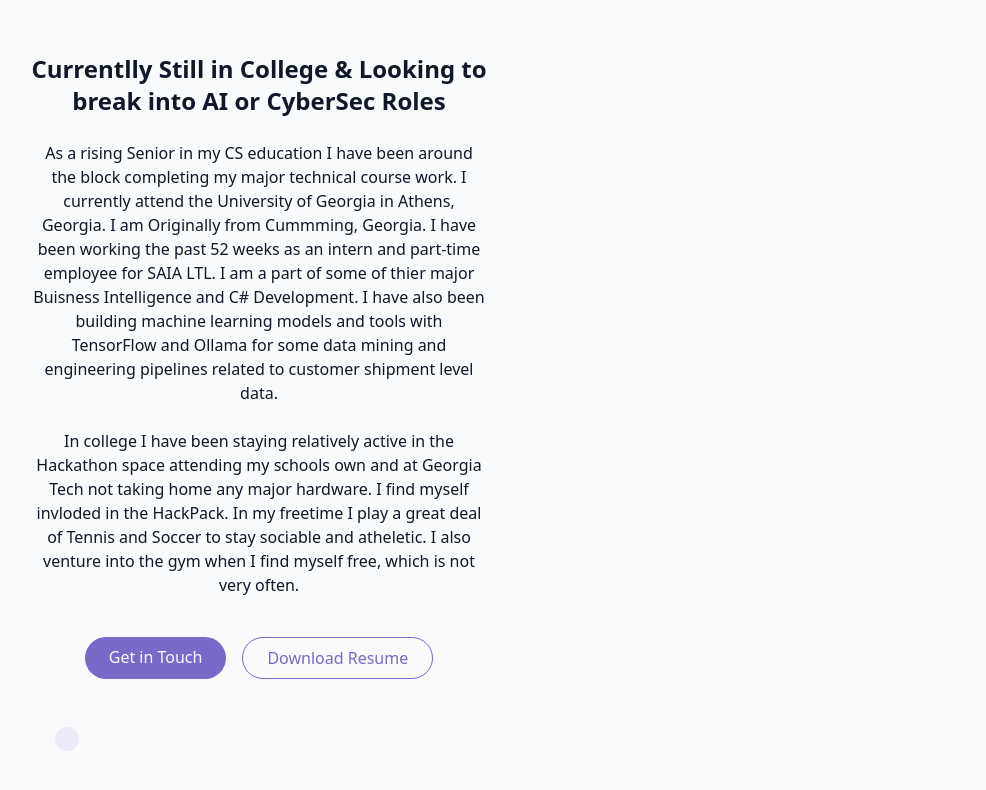
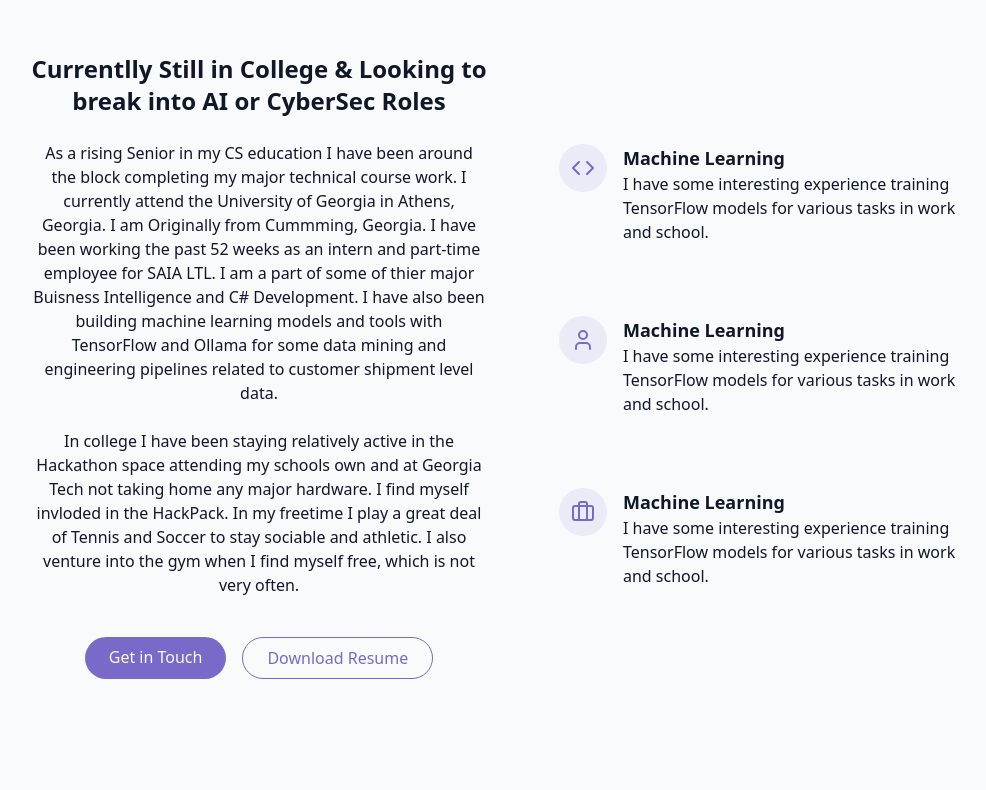
Before and after one commit to rpmeyer3/Parrot, a React (Vite) app: page / in a window 1280 px wide. Shown: the part 931-1721 px from the top of the page, without its empty margins (129-1115 px from the left). Built offline with nearby package versions, Linux system fonts and the light colour scheme.

Commit message:
Add feature cards with icons to AboutSection
Introduced three feature cards with icons (Code, User, Briefcase) to the AboutSection component, each highlighting experience with machine learning. Also fixed a typo in the word 'athletic'.

```diff
--- a/src/components/AboutSection.jsx
+++ b/src/components/AboutSection.jsx
@@ -1,7 +1,10 @@
 import React from "react";
+import { Code } from "lucide-react"
+import { User } from "lucide-react"
+import { Briefcase} from "lucide-react"
 
 export const AboutSection = () => {
-    return <section id="about" className="py-24 px-4 relative">
+    return ( <section id="about" className="py-24 px-4 relative">
         <div className="container mx-auto max-w-5xl">
             <h2 className="text-3xl md:text-4xl font-bold mb-12 text-center">
                 About <span className="text-primary">Me</span>
@@ -19,25 +22,55 @@ export const AboutSection = () => {
                     </p>
                     <p className="text-muted-foreground">
                         In college I have been staying relatively active in the Hackathon space attending my schools own and at Georgia Tech not
-                        taking home any major hardware. I find myself invloded in the HackPack. In my freetime I play a great deal of Tennis and Soccer to stay sociable and atheletic. I also venture into the
+                        taking home any major hardware. I find myself invloded in the HackPack. In my freetime I play a great deal of Tennis and Soccer to stay sociable and athletic. I also venture into the
                         gym when I find myself free, which is not very often.
                     </p>
                     <div className="flex flex-col sm:flex-row gap-4 pt-4 justify-center">
                         <a href="#contact" className="cosmic-button"> Get in Touch </a>
                         <a href="" className="px-6 py-2 rounded-full border border-primary text-primary hover:bg-primary/10 tansition-colors duration-300"> Download Resume</a>
                     </div>
-                    <div>
+                </div>
 
                 <div className="grid grid-cols-1 gap-6">
                     <div className="gradient-border p-6 card-hover">
                         <div className="flex items-start gap-4">
                             <div className="p-3 rounded-full bg-primary/10">
-                                        <div>
-
+                                <Code className="h-6 w-6 text-primary"/>
+                            </div>
+                            <div className="text-left">
+                                <h4 className="font-semibold text-lg"> Machine Learning</h4>
+                                <p className="text-muted-foreground">
+                                    I have some interesting experience training TensorFlow models for various tasks in work and
+                                    school.
+                                </p>
                             </div>
                         </div>
-
                     </div>
+                    <div className="gradient-border p-6 card-hover">
+                        <div className="flex items-start gap-4">
+                            <div className="p-3 rounded-full bg-primary/10">
+                                <User className="h-6 w-6 text-primary"/>
+                            </div>
+                            <div className="text-left">
+                                <h4 className="font-semibold text-lg"> Machine Learning</h4>
+                                <p className="text-muted-foreground">
+                                    I have some interesting experience training TensorFlow models for various tasks in work and
+                                    school.
+                                </p>
+                            </div>
+                        </div>
+                    </div>
+                    <div className="gradient-border p-6 card-hover">
+                        <div className="flex items-start gap-4">
+                            <div className="p-3 rounded-full bg-primary/10">
+                                <Briefcase className="h-6 w-6 text-primary"/>
+                            </div>
+                                <div className="text-left">
+                                <h4 className="font-semibold text-lg"> Machine Learning</h4>
+                                <p className="text-muted-foreground">
+                                    I have some interesting experience training TensorFlow models for various tasks in work and
+                                    school.
+                                </p>
                             </div>
                         </div>
                     </div>
@@ -45,4 +78,5 @@ export const AboutSection = () => {
             </div>
         </div>
     </section>
-}
+    );
+};
```
Lines whose indentation alone changed are shown as unchanged.
